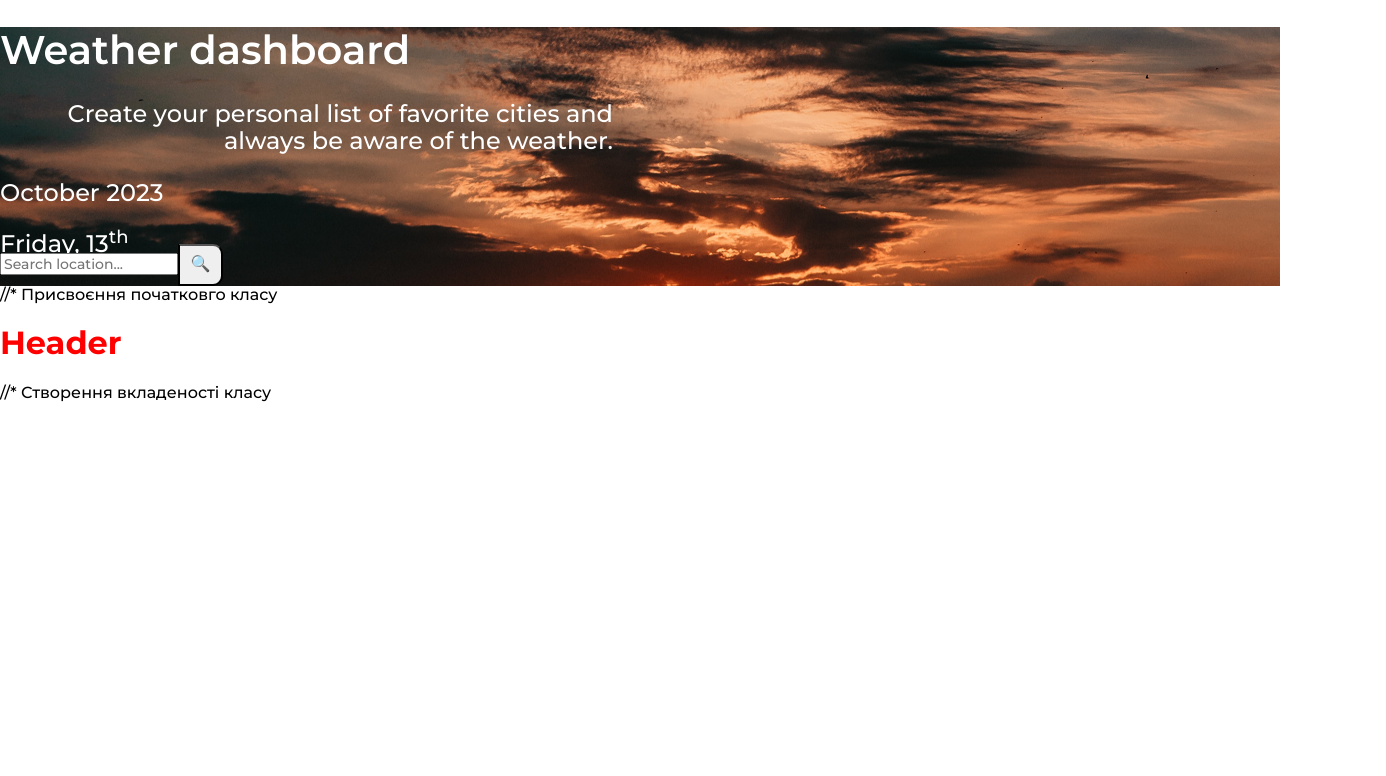
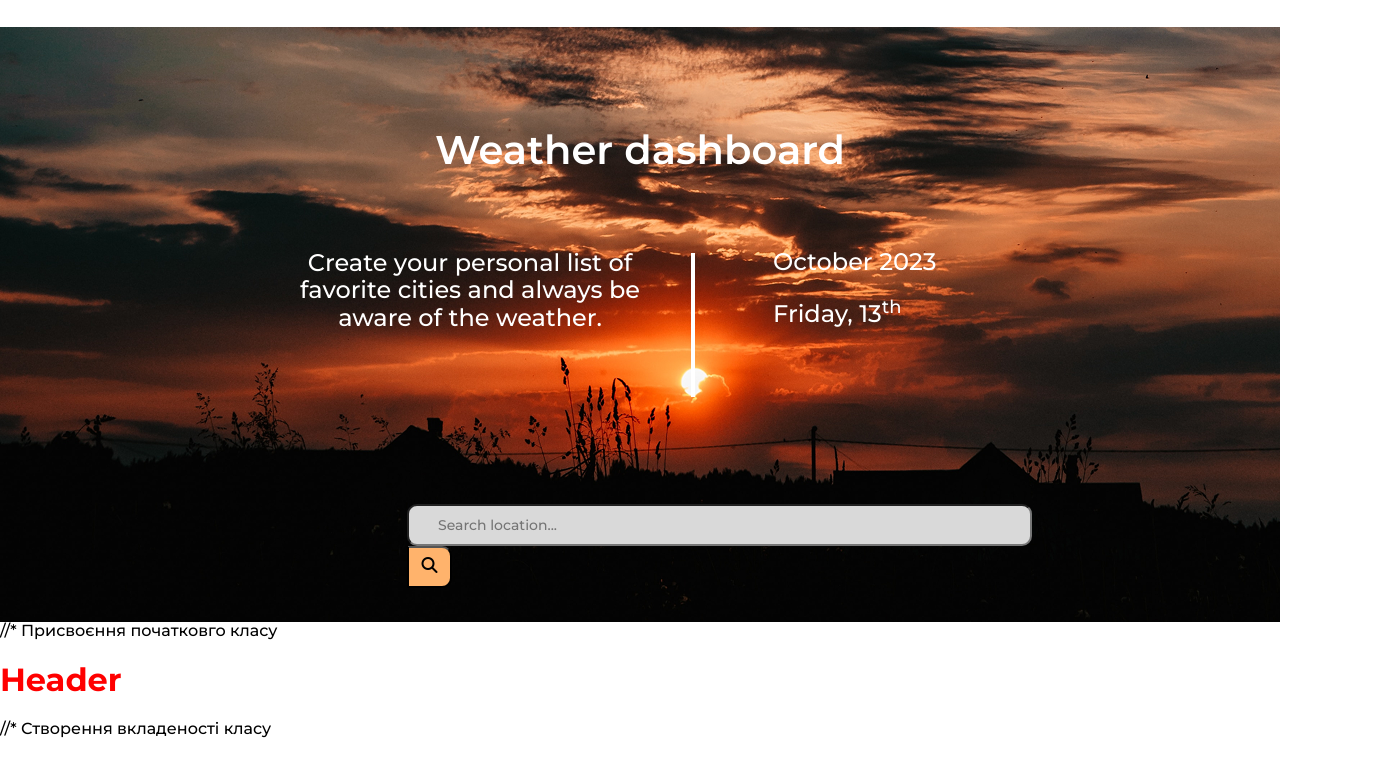
Before and after one commit to Kilim4ik/WeatherApp, a React (Vite) app: page / in a window 1280 px wide. Shown: the top 776 px of the page, 1386 px wide, since content can reach past the window. Built offline with nearby package versions, Linux system fonts and the light colour scheme.

Commit message:
added changes for main section

```diff
--- a/index.html
+++ b/index.html
@@ -1,13 +1,18 @@
 <!doctype html>
 <html lang="en">
+
 <head>
   <meta charset="UTF-8" />
   <link rel="icon" type="image/svg+xml" href="/favicon.ico" />
+  <link rel="stylesheet" href="https://cdnjs.cloudflare.com/ajax/libs/font-awesome/6.4.0/css/all.min.css">
+
   <meta name="viewport" content="width=device-width, initial-scale=1.0" />
   <title>Weather App</title>
 </head>
+
 <body>
   <div id="root"></div>
   <script type="module" src="/src/main.jsx"></script>
 </body>
+
 </html>
--- a/package.json
+++ b/package.json
@@ -4,6 +4,7 @@
   "version": "0.0.0",
   "type": "module",
   "scripts": {
+    "start": "react-scripts start",
     "dev": "vite",
     "build": "vite build",
     "lint": "eslint .",
--- a/src/components/main/Main.jsx
+++ b/src/components/main/Main.jsx
@@ -4,15 +4,16 @@ const bem = createBem('main', styles); //* Створення початково
 
 const Main = () => {
   return (
+    <div className={bem("container")}>
       <main>
-      <section className={bem()}>
+        <section className={bem("")}>
           <h1 className={bem("title")}>Weather dashboard</h1>
 
           <div className={bem("main_info")}>
             <div className={bem("info_text")}>
               <p>Create your personal list of favorite cities and always be aware of the weather.</p>
             </div>
-
+            <div className={bem("line")}></div>
             <div className={bem("info_date")}>
               <p>October 2023</p>
               <p>Friday, 13<sup>th</sup></p>
@@ -22,11 +23,12 @@ const Main = () => {
           <div className={bem("search_box")}>
             <input className={bem("search_input")} type="text" placeholder="Search location..." />
             <button className={bem("search_button")} type="submit">
-            <span role="img" aria-label="search">🔍</span>
+              <span className={bem("search")} role="img" aria-label="search"><i class="fa-solid fa-magnifying-glass"></i></span>
             </button>
           </div>
         </section>
       </main>
+    </div>
   );
 };
 
--- a/src/components/main/main.module.scss
+++ b/src/components/main/main.module.scss
@@ -2,17 +2,24 @@
 
 .main {
     background-image: url("/sections/main/main_background.png");
+    height: 595px;
+    margin: 0 auto;
+    background-repeat: no-repeat;
+    background-size: cover;
 
     &__title {
         font-family: var(--font-family);
         font-weight: 600;
         font-size: 40px;
         color: $color-secondary;
+        text-align: center;
+        padding: 100px 0 80px 0;
     }
 
     &__main_info {
         width: 613px;
         height: 144px;
+        padding: 120px 0 0 0;
     }
 
     &__info_text {
@@ -21,6 +28,20 @@
         font-size: 24px;
         text-align: right;
         color: $color-secondary;
+        text-align: center;
+        padding: 0px 0px 0 267px;
+        position: relative;
+        top: -175px;
+        right: -30px;
+    }
+
+    &__line {
+        border: 2px solid #fff;
+        height: 144px;
+        width: 0px;
+        position: relative;
+        top: -277px;
+        right: -691px;
     }
 
     &__info_date {
@@ -28,19 +49,27 @@
         font-weight: 500;
         font-size: 24px;
         color: $color-secondary;
+        position: relative;
+        top: -450px;
+        right: -773px;
     }
 
     &__search_box {
+        padding: 80px 408px 100px 407px;
+    }
+
+    &__search_input {
         border-radius: 10px;
         width: 625px;
         height: 42px;
-    }
+        background-color: $color-content-backdrop;
 
-    &__search_input {
         font-family: var(--font-family);
         font-weight: 500;
         font-size: 14px;
-        color: $color-search-input;
+        color: $color-secondary;
+        margin-right: -45px;
+        padding: 13px 0 12px 29px;
     }
 
     &__search_button {
@@ -48,5 +77,13 @@
         border-radius: 0 10px 10px 0;
         width: 45px;
         height: 42px;
+        background: $color-primary;
+    }
+
+    &__search {
+
+        border-radius: 0 10px 10px 0;
+        width: 45px;
+        height: 42px;
     }
 }
```
Lines whose indentation alone changed are shown as unchanged.
